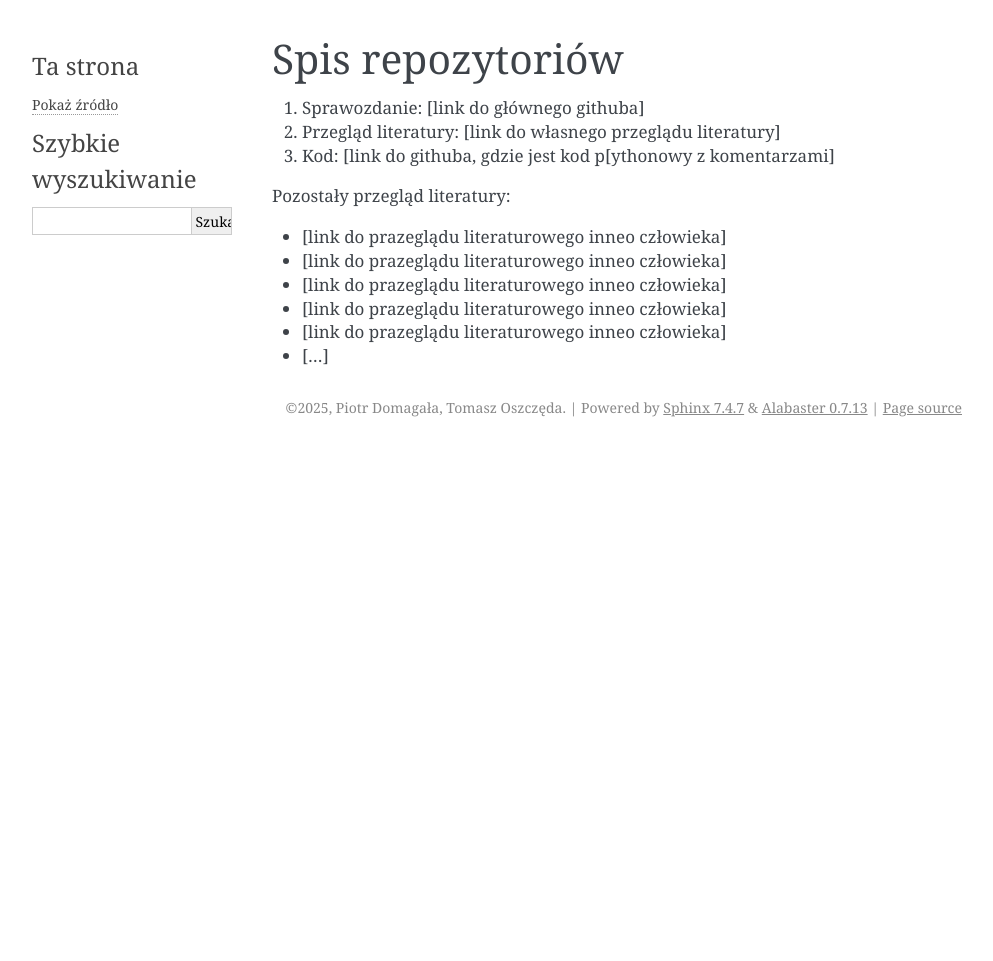
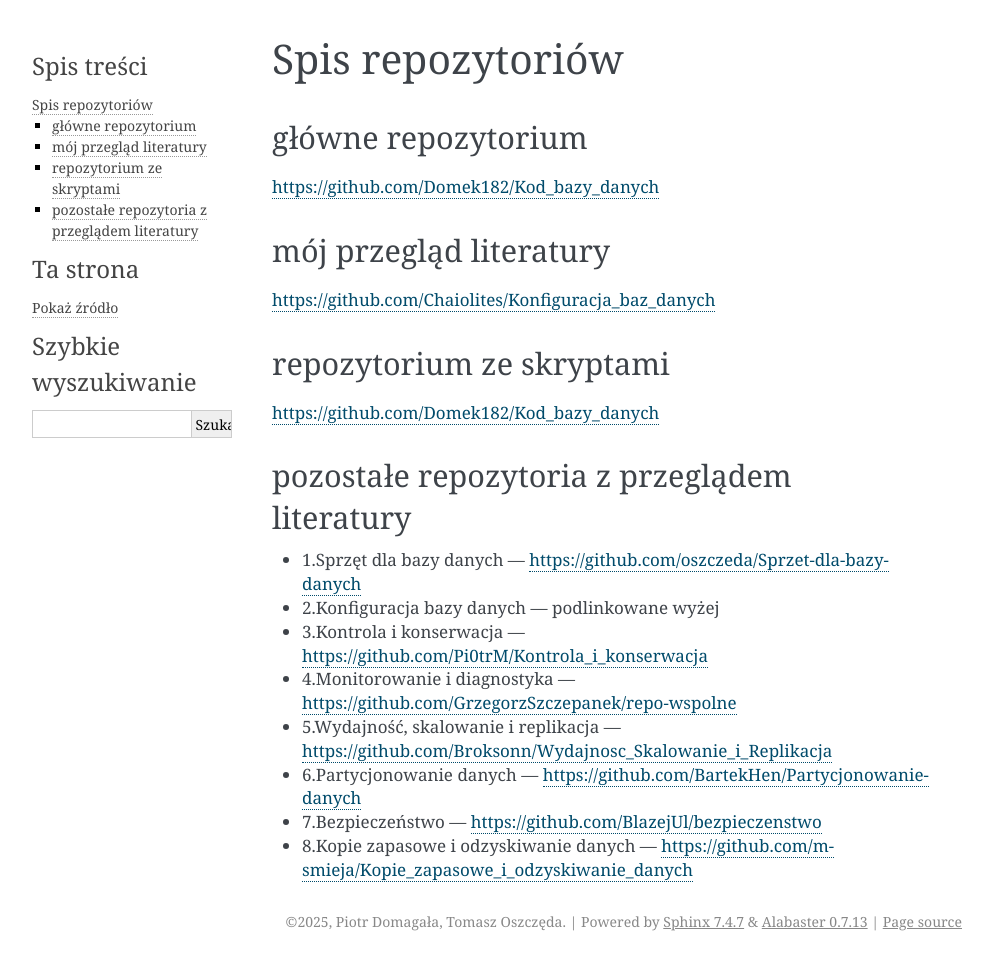
Before and after one commit to Domek182/Laby_Sprawozdanie, a Sphinx documentation site: the page built from Sprawozdanie-main/source/rozdzial5/index.rst, in a window 1280 px wide. Shown: the whole page, without its empty margins (148-1141 px from the left). Built offline with Sphinx 7.4.7, drawn with Linux system fonts in a browser that asks for light colours; pages that are not in the unit, such as notebooks, are missing from menus; before the commit the page ends 900 px from its top, so only the background shows below that.

Commit message:
updated index file

```diff
--- a/Sprawozdanie-main/source/rozdzial5/index.rst
+++ b/Sprawozdanie-main/source/rozdzial5/index.rst
@@ -1,16 +1,29 @@
+Spis repozytoriów
+==================
 
-Spis repozytoriów
-====================
+główne repozytorium
+~~~~~~~~~~~~~~~~~~~~~~
+https://github.com/Domek182/Kod_bazy_danych
 
-#. Sprawozdanie: [link do głównego githuba]
-#. Przegląd literatury: [link do własnego przeglądu literatury]
-#. Kod: [link do githuba, gdzie jest kod p[ythonowy z komentarzami]
 
-Pozostały przegląd literatury:
+mój przegląd literatury
+~~~~~~~~~~~~~~~~~~~~~~~~~~~~~~~~~~~~~~~~~~~~
+https://github.com/Chaiolites/Konfiguracja_baz_danych
 
-* [link do prazeglądu literaturowego inneo człowieka]
-* [link do prazeglądu literaturowego inneo człowieka]
-* [link do prazeglądu literaturowego inneo człowieka]
-* [link do prazeglądu literaturowego inneo człowieka]
-* [link do prazeglądu literaturowego inneo człowieka]
-* [...]
+
+repozytorium ze skryptami
+~~~~~~~~~~~~~~~~~~~~~~~~~~~~~~~~~~~~~~~~~~~~
+https://github.com/Domek182/Kod_bazy_danych
+
+
+pozostałe repozytoria z przeglądem literatury
+~~~~~~~~~~~~~~~~~~~~~~~~~~~~~~~~~~~~~~~~~~~~~~~~
+
+- 1.Sprzęt dla bazy danych — https://github.com/oszczeda/Sprzet-dla-bazy-danych
+- 2.Konfiguracja bazy danych — podlinkowane wyżej
+- 3.Kontrola i konserwacja — https://github.com/Pi0trM/Kontrola_i_konserwacja
+- 4.Monitorowanie i diagnostyka — https://github.com/GrzegorzSzczepanek/repo-wspolne
+- 5.Wydajność, skalowanie i replikacja — https://github.com/Broksonn/Wydajnosc_Skalowanie_i_Replikacja
+- 6.Partycjonowanie danych — https://github.com/BartekHen/Partycjonowanie-danych
+- 7.Bezpieczeństwo — https://github.com/BlazejUl/bezpieczenstwo
+- 8.Kopie zapasowe i odzyskiwanie danych — https://github.com/m-smieja/Kopie_zapasowe_i_odzyskiwanie_danych
```
